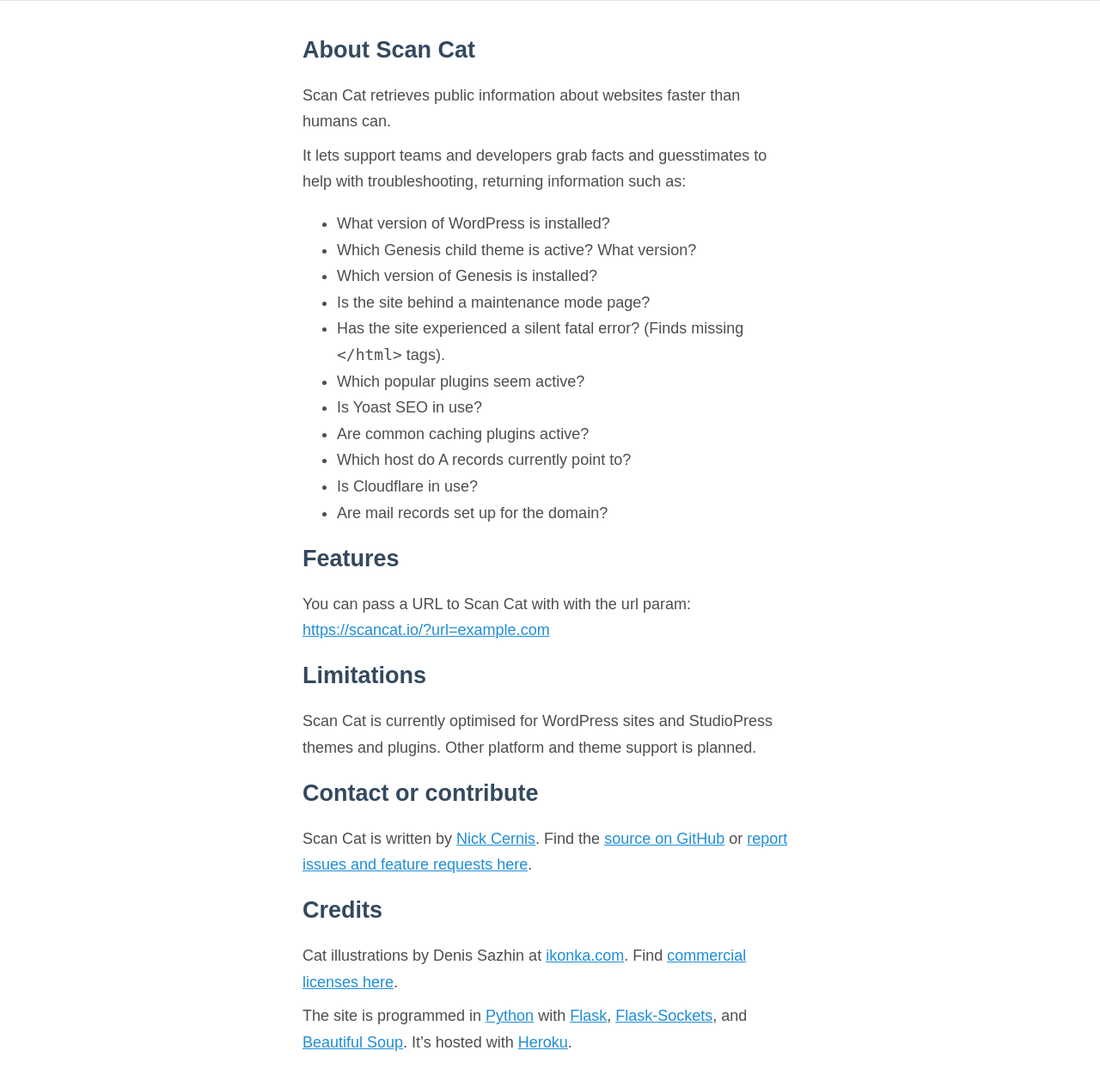
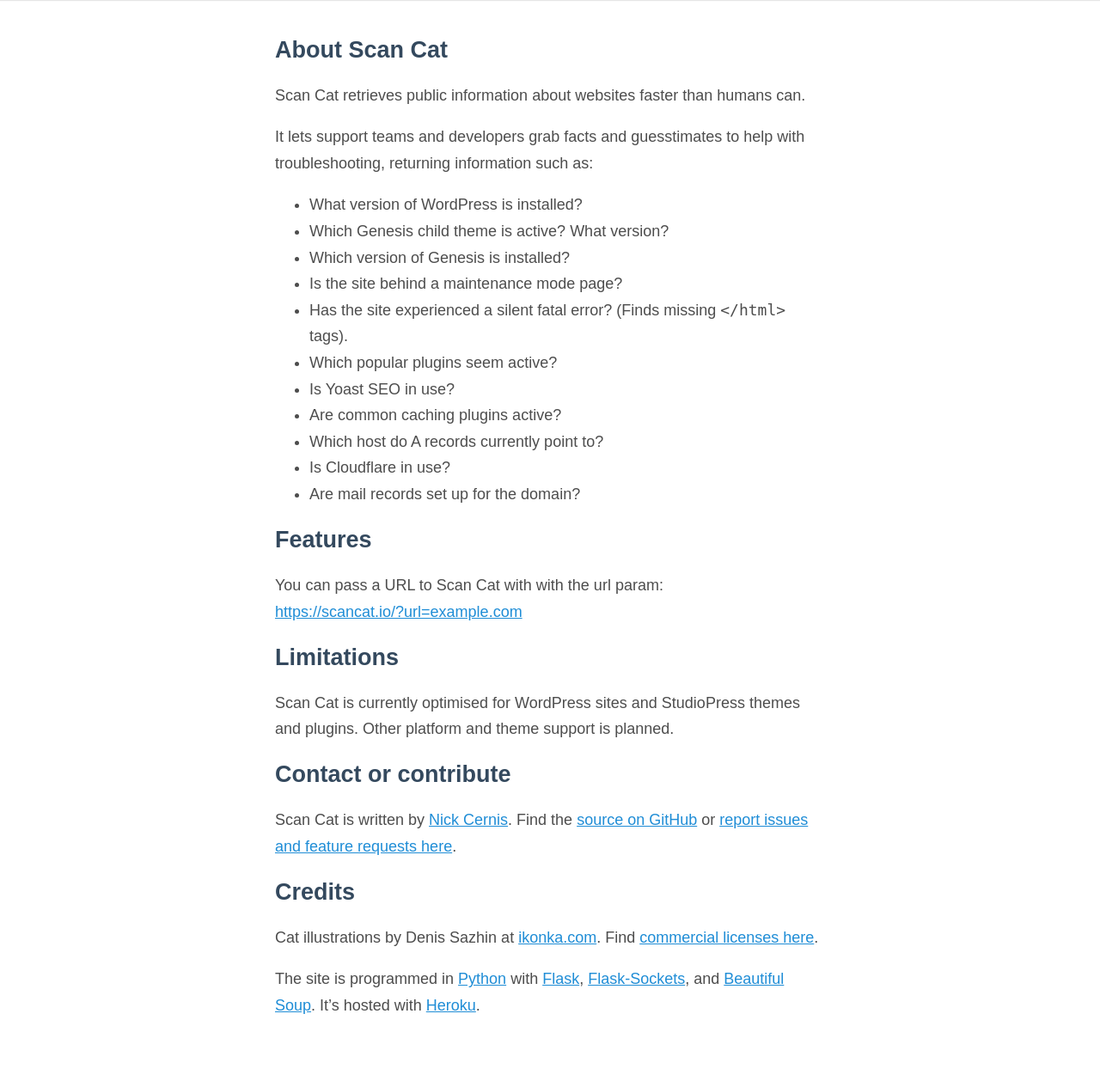
Before and after one commit to skeptycal/scancat, a Flask app: page /about/ in a window 1280 px wide. Shown: the part 70-1328 px from the top of the page at 86% size. After the commit the page ends 1250 px from the top, so only its background shows below. Run offline with Flask 2, Linux system fonts and the light colour scheme; parts of the project's set-up code (start-up, migrations or seed data) failed here and were passed over; some libraries are stand-ins or nearby versions.

Commit message:
Adjust spacing

```diff
--- a/static/css/style.css
+++ b/static/css/style.css
@@ -152,7 +152,7 @@ a.pure-button-primary {
 .splash {
     width: 80%;
     margin: auto;
-    padding: 20px 0;
+    padding: 30px 0;
     text-align: center;
     text-transform: uppercase;
 }
@@ -177,6 +177,14 @@ a.pure-button-primary {
 
 #output p {
     margin: .5em 0;
+}
+
+.about #output p {
+    margin: 1em 0;
+}
+
+.kitty {
+    margin-bottom: 20px;
 }
 
 /*
@@ -213,7 +221,7 @@ a.pure-button-primary {
     }
 
     #output {
-        width: 45%;
+        width: 50%;
     }
 
     .pure-form input[type="text"] {
--- a/templates/home.html
+++ b/templates/home.html
@@ -11,7 +11,7 @@
     <script src="/static/js/site.js"></script>
 </head>
 
-<body>
+<body class="home">
     <div class="header">
         <div class="home-menu pure-menu pure-menu-horizontal">
             <a class="pure-menu-heading" href="/">SCAN CAT</a>
```
